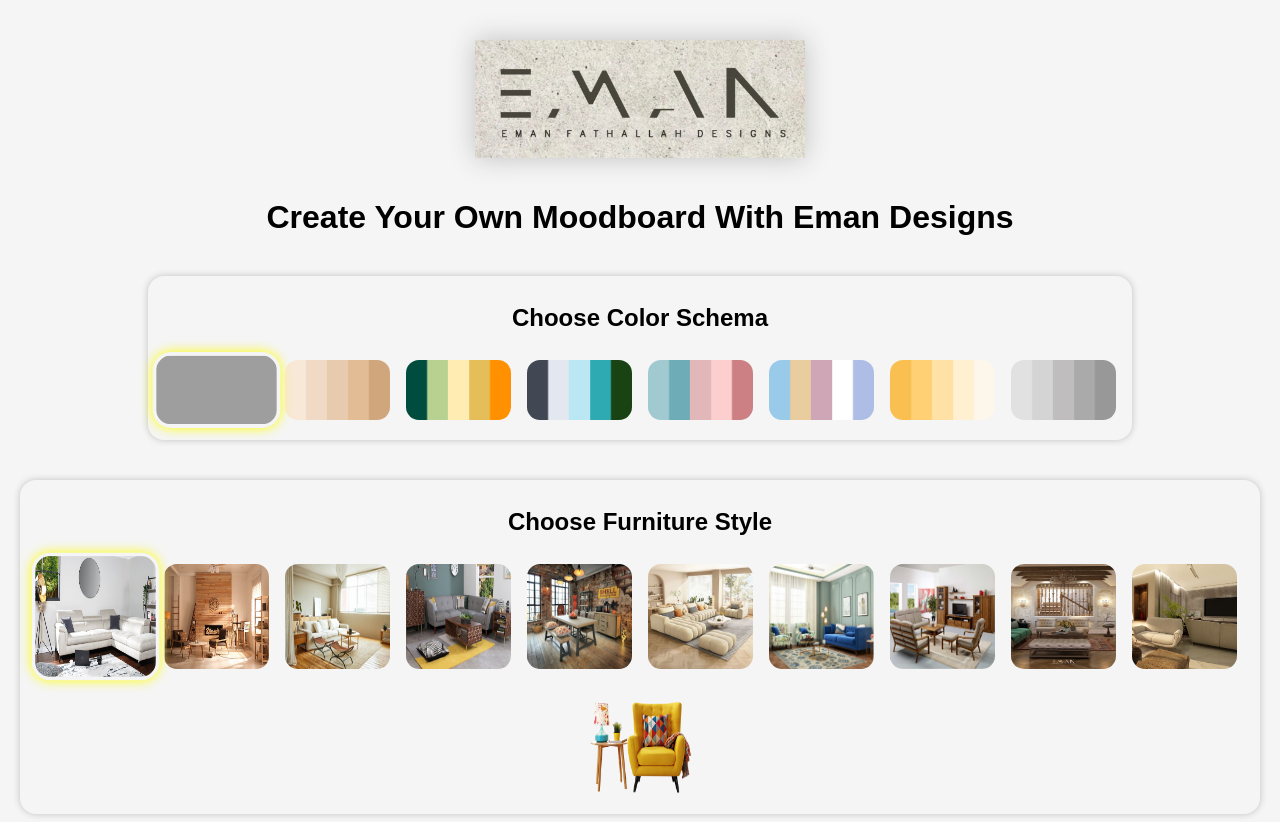
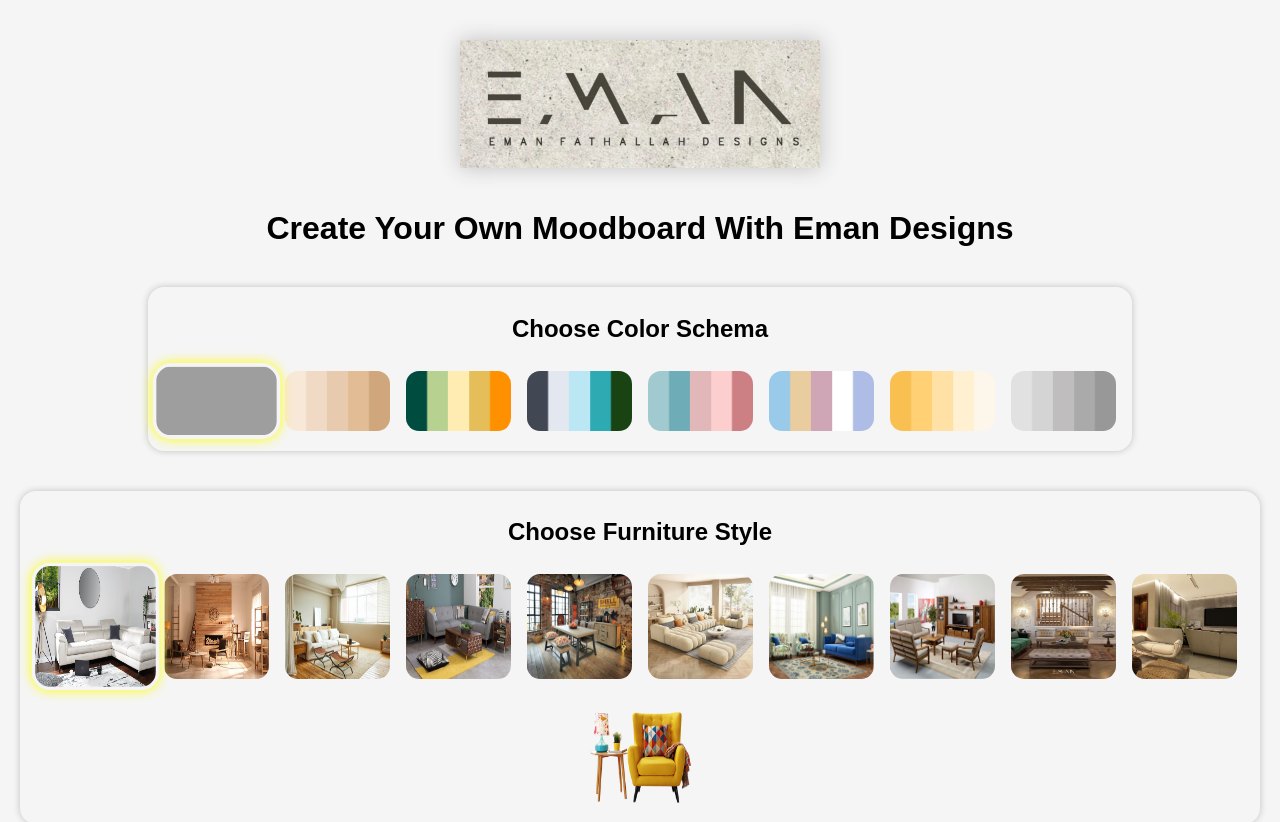
Before and after one commit to HeshamKamal1/moodboard-app, a React (Create React App) app: page / in a window 1280 px wide. Shown: the top 822 px of the page. Built offline with nearby package versions, Linux system fonts and the light colour scheme; grey boxes are pictures that could not be loaded.

Commit message:
Update 10/4/2025 - Polaroid Frame

```diff
--- a/src/App.css
+++ b/src/App.css
@@ -90,10 +90,10 @@ form button:hover {
   background-color: #e14c29;
 }
 .logo {
-  width: 330px;
+  width: 360px;
   margin-top: 20px;
   margin-bottom: 20px;
-  box-shadow: 0 0 25px rgba(192, 192, 192, 2.5);
+  box-shadow: 0 0 20px rgba(192, 192, 192, 2.5);
 }
 .qr-code {
   margin-top: 40px;
```
